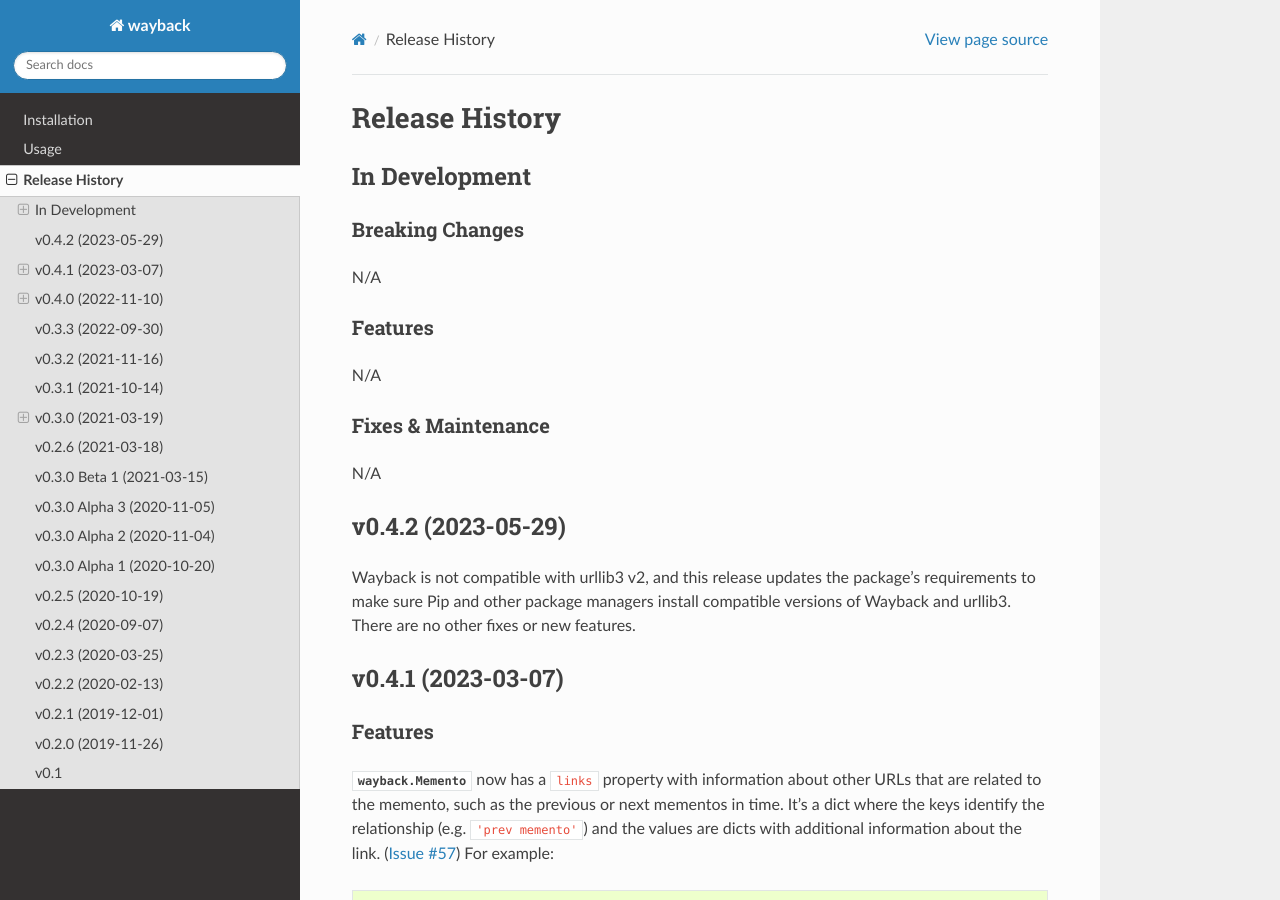
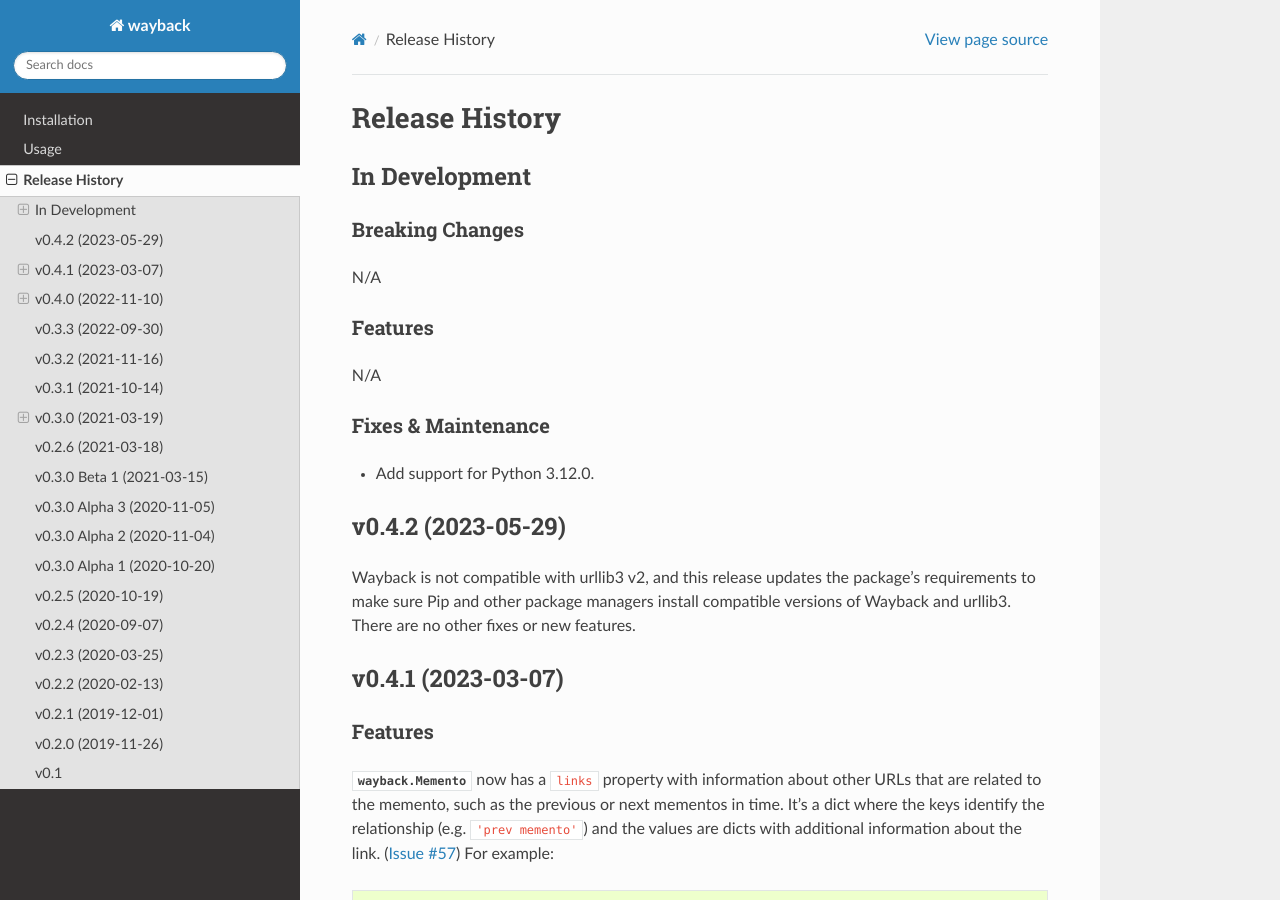
Before and after one commit to edgi-govdata-archiving/wayback, a Sphinx documentation site: the page built from docs/source/release-history.rst, in a window 1280 px wide and 900 px high. Built offline with Sphinx 7.4.7 and the Read the Docs theme 2.0.0, drawn with Linux system fonts in a browser that asks for light colours.

Commit message:
Add to release notes

```diff
--- a/docs/source/release-history.rst
+++ b/docs/source/release-history.rst
@@ -20,7 +20,7 @@
 Fixes & Maintenance
 ^^^^^^^^^^^^^^^^^^^
 
-N/A
+- Add support for Python 3.12.0.
 
 
 v0.4.2 (2023-05-29)
```
